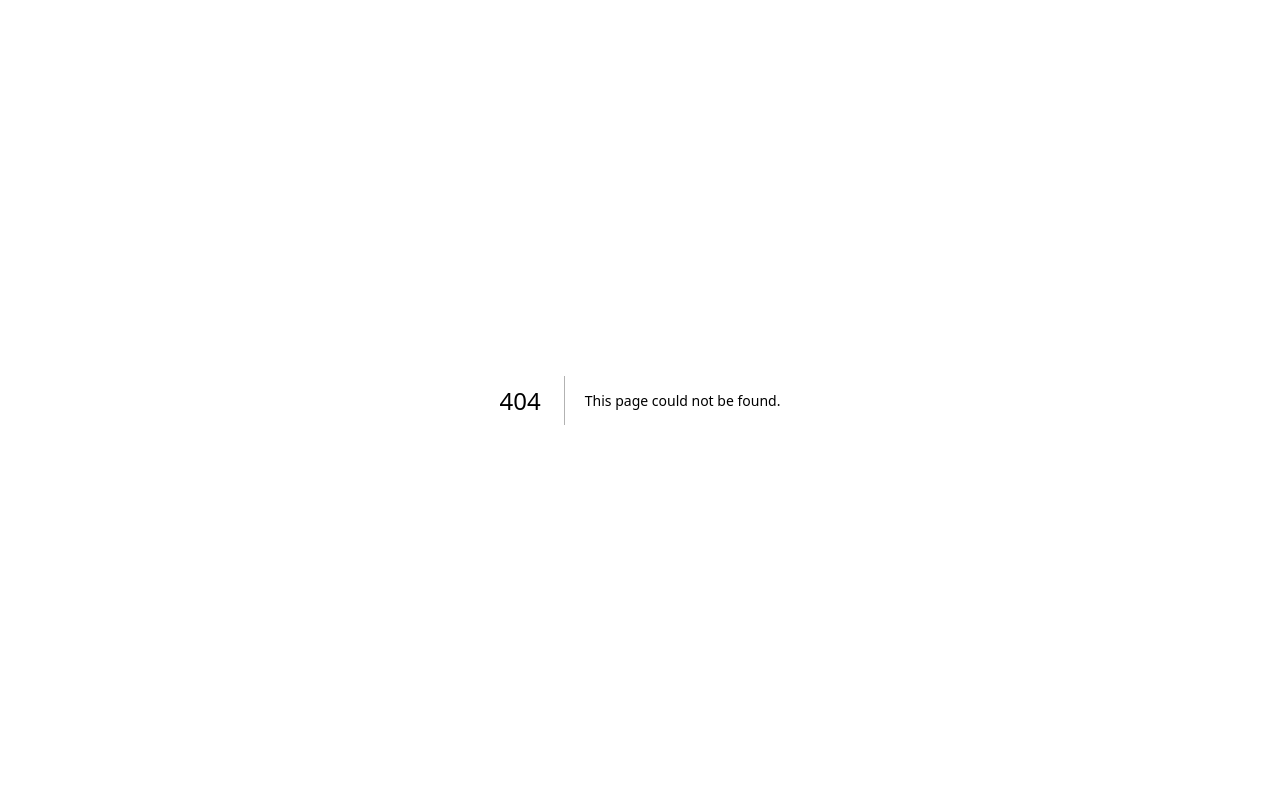
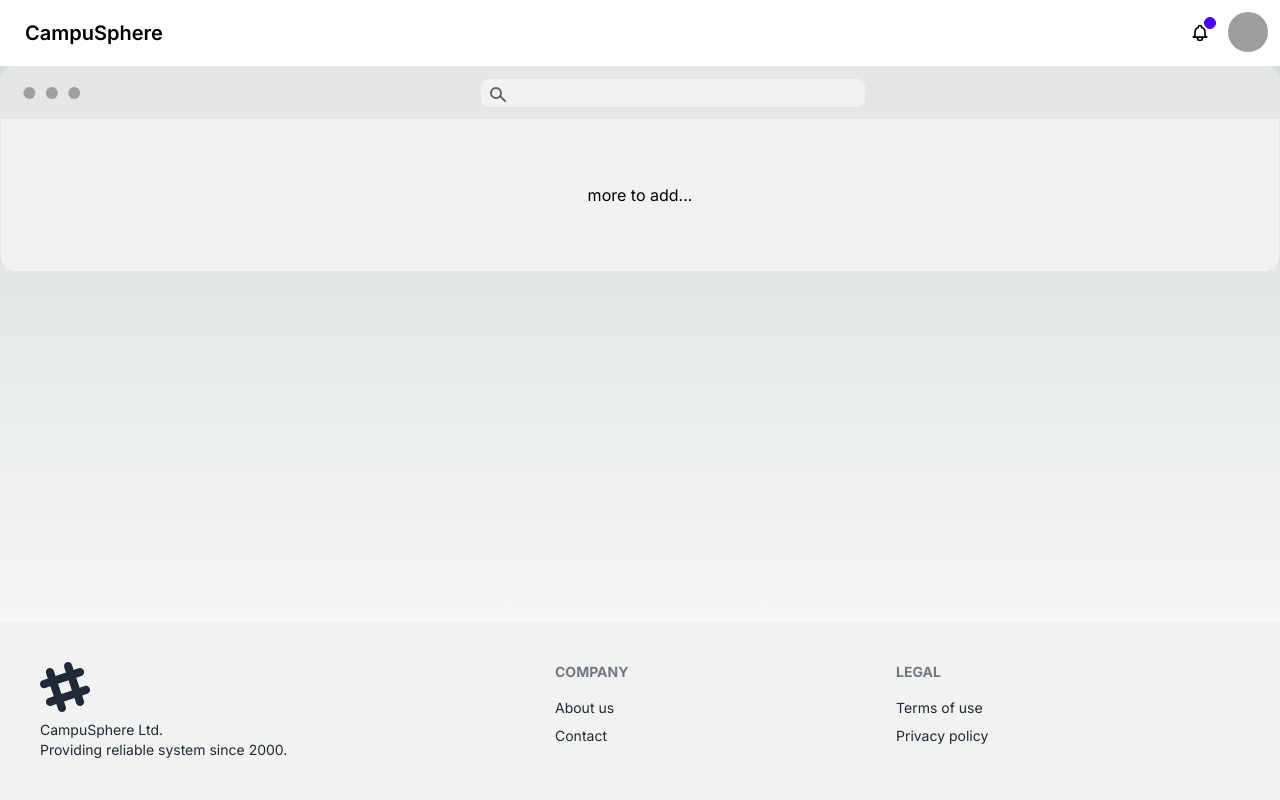
Before and after one commit to Cookie-Knight/student-information-system-fyp, a Next.js app: page /main/attendance in a window 1280 px wide. Before the commit this address had no page. Shown: the top 800 px of the page. Built offline with nearby package versions, Linux system fonts and the light colour scheme; grey boxes are pictures that could not be loaded.

Commit message:
added nested pages

```diff
--- /dev/null
+++ b/app/main/attendance/page.tsx
@@ -0,0 +1,12 @@
+export default function Attendance() {
+    return (
+        <main>
+        <div className="mockup-browser border bg-base-300">
+  <div className="mockup-browser-toolbar">
+    <div className="input"> </div>
+  </div>
+  <div className="flex justify-center px-4 py-16 bg-base-200">more to add...</div>
+</div>
+</main>
+    )
+}
--- /dev/null
+++ b/app/main/examresult/page.tsx
@@ -0,0 +1,12 @@
+export default function ExamResult() {
+    return (
+        <main>
+        <div className="mockup-browser border bg-base-300">
+  <div className="mockup-browser-toolbar">
+    <div className="input"> </div>
+  </div>
+  <div className="flex justify-center px-4 py-16 bg-base-200">more to add...</div>
+</div>
+</main>
+    )
+}
--- /dev/null
+++ b/app/main/examtimetable/page.tsx
@@ -0,0 +1,12 @@
+export default function ExamTimetable() {
+    return (
+        <main>
+        <div className="mockup-browser border bg-base-300">
+  <div className="mockup-browser-toolbar">
+    <div className="input"> </div>
+  </div>
+  <div className="flex justify-center px-4 py-16 bg-base-200">more to add...</div>
+</div>
+</main>
+    )
+}
--- /dev/null
+++ b/app/main/feedbacks/page.tsx
@@ -0,0 +1,12 @@
+export default function Feedbacks() {
+    return (
+        <main>
+        <div className="mockup-browser border bg-base-300">
+  <div className="mockup-browser-toolbar">
+    <div className="input"> </div>
+  </div>
+  <div className="flex justify-center px-4 py-16 bg-base-200">more to add...</div>
+</div>
+</main>
+    )
+}
--- /dev/null
+++ b/app/main/news/page.tsx
@@ -0,0 +1,12 @@
+export default function News() {
+    return (
+        <main>
+        <div className="mockup-browser border bg-base-300">
+  <div className="mockup-browser-toolbar">
+    <div className="input"> </div>
+  </div>
+  <div className="flex justify-center px-4 py-16 bg-base-200">more to add...</div>
+</div>
+</main>
+    )
+}
--- /dev/null
+++ b/app/main/perks/page.tsx
@@ -0,0 +1,12 @@
+export default function Perks() {
+    return (
+        <main>
+        <div className="mockup-browser border bg-base-300">
+  <div className="mockup-browser-toolbar">
+    <div className="input"> </div>
+  </div>
+  <div className="flex justify-center px-4 py-16 bg-base-200">more to add...</div>
+</div>
+</main>
+    )
+}
--- /dev/null
+++ b/app/main/programme/page.tsx
@@ -0,0 +1,12 @@
+export default function Programme() {
+    return (
+        <main>
+        <div className="mockup-browser border bg-base-300">
+  <div className="mockup-browser-toolbar">
+    <div className="input"> </div>
+  </div>
+  <div className="flex justify-center px-4 py-16 bg-base-200">more to add...</div>
+</div>
+</main>
+    )
+}
--- /dev/null
+++ b/app/main/subjectlisting/page.tsx
@@ -0,0 +1,12 @@
+export default function SubjectListing() {
+    return (
+        <main>
+        <div className="mockup-browser border bg-base-300">
+  <div className="mockup-browser-toolbar">
+    <div className="input"> </div>
+  </div>
+  <div className="flex justify-center px-4 py-16 bg-base-200">more to add...</div>
+</div>
+</main>
+    )
+}
--- /dev/null
+++ b/app/main/timetable/pages.tsx
@@ -0,0 +1,12 @@
+export default function Timetable() {
+    return (
+        <main>
+        <div className="mockup-browser border bg-base-300">
+  <div className="mockup-browser-toolbar">
+    <div className="input"> </div>
+  </div>
+  <div className="flex justify-center px-4 py-16 bg-base-200">more to add...</div>
+</div>
+</main>
+    )
+}
```
